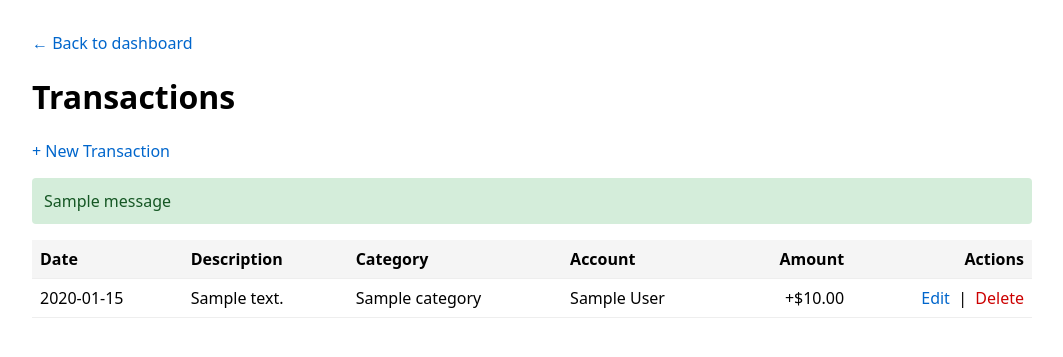
After one commit to Lyquifyy/Python-Revenue-Tracker, a Flask app: page /transactions in a window 1280 px wide. The commit adds this page. Shown: the top 357 px of the page, without its empty margins (108-1171 px from the left). Run offline with Flask 3, Linux system fonts and the light colour scheme; tables that the repository leaves empty hold one stand-in row (values such as "Sample post"); one stand-in notice (Sample message) is shown.

Commit message:
Adding CRUD operations for accounts and transactions.

```diff
--- a/app.py
+++ b/app.py
@@ -161,6 +161,16 @@ class TransactionForm(FlaskForm):
         default=date.today,
     )
 
+def balance_delta(amount, category_type):
+    """Compute how much an account balance should change for a given transaction.
+
+    Income adds; expense subtracts. Amount is always stored as positive;
+    the sign comes from the category type. This function exists so the
+    same calculation isn't duplicated across new/edit/delete routes.
+    """
+    if category_type == 'income':
+        return Decimal(amount)
+    return -Decimal(amount)
 
 @app.route('/')
 def hello():
@@ -323,6 +333,138 @@ def new_transaction():
 
     return render_template('new_transaction.html', form=form)
 
+@app.route('/accounts')
+def list_accounts():
+    accounts = Account.query.order_by(Account.name).all()
+    return render_template('accounts_list.html', accounts=accounts)
+
+@app.route('/accounts/<int:account_id>/edit', methods=['GET', 'POST'])
+def edit_account(account_id):
+    account = Account.query.get_or_404(account_id)
+    form = AccountForm(obj=account)
+
+    if form.validate_on_submit():
+        account.name = form.name.data.strip()
+        account.account_type = form.account_type.data
+        # NOTE: We intentionally do NOT let the user edit `balance` here.
+        # Balance is derived from the transaction history and must only
+        # change through the atomic transaction logic. Letting users
+        # edit it directly would break data integrity.
+        try:
+            db.session.commit()
+            flash(f'Account "{account.name}" updated.', 'success')
+            return redirect(url_for('list_accounts'))
+        except IntegrityError:
+            db.session.rollback()
+            flash('An account with that name already exists.', 'error')
+
+    return render_template('edit_account.html', form=form, account=account)
+
+@app.route('/accounts/<int:account_id>/delete', methods=['POST'])
+def delete_account(account_id):
+    account = Account.query.get_or_404(account_id)
+
+    # Block deletion if the account has transactions.
+    # Deleting cascade-deletes is dangerous and rarely what users want.
+    if account.transactions:
+        flash(
+            f'Cannot delete "{account.name}" - it has {len(account.transactions)} '
+            f'transaction(s). Delete the transactions first.',
+            'error'
+        )
+        return redirect(url_for('list_accounts'))
+
+    db.session.delete(account)
+    db.session.commit()
+    flash(f'Account "{account.name}" deleted.', 'success')
+    return redirect(url_for('list_accounts'))
+
+@app.route('/transactions')
+def list_transactions():
+    transactions = Transaction.query.order_by(
+        Transaction.transaction_date.desc(),
+        Transaction.transaction_id.desc(),
+    ).all()
+    return render_template('transactions_list.html', transactions=transactions)
+
+@app.route('/transactions/<int:transaction_id>/edit', methods=['GET', 'POST'])
+def edit_transaction(transaction_id):
+    txn = Transaction.query.get_or_404(transaction_id)
+    form = TransactionForm(obj=txn)
+
+    # Populate dropdowns
+    form.account_id.choices = [
+        (a.account_id, f'{a.name} ({a.account_type})')
+        for a in Account.query.order_by(Account.name).all()
+    ]
+    form.category_id.choices = [
+        (c.category_id, f'{c.name} ({c.category_type})')
+        for c in Category.query.order_by(Category.category_type, Category.name).all()
+    ]
+
+    if form.validate_on_submit():
+        # ============================================================
+        # SQL TRANSACTION: Edit is a 3-step atomic operation.
+        # 1. Reverse the OLD balance impact on the OLD account
+        # 2. Apply the NEW balance impact to the NEW account
+        # 3. Update the transaction row
+        # All three steps must commit together, or none of them do.
+        # ============================================================
+        try:
+            old_account = txn.account
+            old_category = txn.category
+            old_delta = balance_delta(txn.amount, old_category.category_type)
+
+            # 1. Reverse the old impact
+            old_account.balance = Decimal(old_account.balance) - old_delta
+
+            # 2. Apply the new impact
+            new_account = Account.query.get(form.account_id.data)
+            new_category = Category.query.get(form.category_id.data)
+            new_delta = balance_delta(form.amount.data, new_category.category_type)
+            new_account.balance = Decimal(new_account.balance) + new_delta
+
+            # 3. Update the transaction row itself
+            txn.account_id = new_account.account_id
+            txn.category_id = new_category.category_id
+            txn.amount = form.amount.data
+            txn.description = form.description.data.strip()
+            txn.transaction_date = form.transaction_date.data
+
+            db.session.commit()
+            flash('Transaction updated.', 'success')
+            return redirect(url_for('list_transactions'))
+
+        except Exception as e:
+            db.session.rollback()
+            import traceback
+            traceback.print_exc()   # prints the FULL stack trace to your terminal
+            flash(f'Could not update transaction: {e.__class__.__name__}: {e}. No changes were made.', 'error')
+
+    return render_template('edit_transaction.html', form=form, txn=txn)
+
+@app.route('/transactions/<int:transaction_id>/delete', methods=['POST'])
+def delete_transaction(transaction_id):
+    txn = Transaction.query.get_or_404(transaction_id)
+
+    # ============================================================
+    # SQL TRANSACTION: Deleting must reverse the balance impact atomically.
+    # If the rollback succeeds but the delete fails, we've doubled
+    # the user's money. If the delete succeeds but the rollback fails,
+    # we've lost money. Both must commit together.
+    # ============================================================
+    try:
+        delta = balance_delta(txn.amount, txn.category.category_type)
+        txn.account.balance = Decimal(txn.account.balance) - delta
+        db.session.delete(txn)
+        db.session.commit()
+        flash('Transaction deleted and balance restored.', 'success')
+    except Exception as e:
+        db.session.rollback()
+        flash(f'Could not delete: {e.__class__.__name__}.', 'error')
+
+    return redirect(url_for('list_transactions'))
+
 if __name__ == '__main__':
     with app.app_context():
         db.create_all()
--- a/templates/index.html
+++ b/templates/index.html
@@ -35,6 +35,8 @@
     <h1>Finance Tracker</h1>
 
     <div class="nav">
+        <a href="{{ url_for('list_accounts') }}">Accounts</a>
+        <a href="{{ url_for('list_transactions') }}">Transactions</a>
         <a href="{{ url_for('new_account') }}">+ New Account</a>
         <a href="{{ url_for('new_transaction') }}">+ New Transaction</a>
     </div>
--- /dev/null
+++ b/templates/transactions_list.html
@@ -0,0 +1,74 @@
+<!DOCTYPE html>
+<html lang="en">
+<head>
+    <meta charset="UTF-8">
+    <title>Transactions - Finance Tracker</title>
+    <style>
+        body { font-family: system-ui, sans-serif; max-width: 1000px; margin: 2rem auto; padding: 0 1rem; }
+        table { border-collapse: collapse; width: 100%; margin-top: 1rem; }
+        th, td { text-align: left; padding: 0.5rem; border-bottom: 1px solid #eee; }
+        th { background: #f5f5f5; }
+        .num { text-align: right; }
+        .income { color: #060; }
+        .expense { color: #c00; }
+        .actions form { display: inline; }
+        .actions button { background: none; border: none; color: #c00; cursor: pointer; padding: 0; font: inherit; }
+        .actions button:hover { text-decoration: underline; }
+        a { color: #06c; text-decoration: none; }
+        a:hover { text-decoration: underline; }
+        .flash { padding: 0.75rem; margin: 1rem 0; border-radius: 4px; }
+        .flash-success { background: #d4edda; color: #155724; }
+        .flash-error { background: #f8d7da; color: #721c24; }
+    </style>
+</head>
+<body>
+    <p><a href="{{ url_for('hello') }}">&larr; Back to dashboard</a></p>
+    <h1>Transactions</h1>
+    <p><a href="{{ url_for('new_transaction') }}">+ New Transaction</a></p>
+
+    {% with messages = get_flashed_messages(with_categories=true) %}
+        {% for category, message in messages %}
+            <div class="flash flash-{{ category }}">{{ message }}</div>
+        {% endfor %}
+    {% endwith %}
+
+    {% if transactions %}
+        <table>
+            <thead>
+                <tr>
+                    <th>Date</th>
+                    <th>Description</th>
+                    <th>Category</th>
+                    <th>Account</th>
+                    <th class="num">Amount</th>
+                    <th class="num">Actions</th>
+                </tr>
+            </thead>
+            <tbody>
+                {% for t in transactions %}
+                    <tr>
+                        <td>{{ t.transaction_date }}</td>
+                        <td>{{ t.description }}</td>
+                        <td>{{ t.category.name }}</td>
+                        <td>{{ t.account.name }}</td>
+                        <td class="num {{ t.category.category_type }}">
+                            {% if t.category.category_type == 'expense' %}&minus;{% else %}+{% endif %}${{ "%.2f"|format(t.amount) }}
+                        </td>
+                        <td class="num actions">
+                            <a href="{{ url_for('edit_transaction', transaction_id=t.transaction_id) }}">Edit</a>
+                            &nbsp;|&nbsp;
+                            <form method="POST"
+                                  action="{{ url_for('delete_transaction', transaction_id=t.transaction_id) }}"
+                                  onsubmit="return confirm('Delete this transaction? The account balance will be restored.');">
+                                <button type="submit">Delete</button>
+                            </form>
+                        </td>
+                    </tr>
+                {% endfor %}
+            </tbody>
+        </table>
+    {% else %}
+        <p>No transactions yet.</p>
+    {% endif %}
+</body>
+</html>
```
Also changed, not shown: templates/accounts_list.html (added, +66 -0 lines), templates/edit_account.html (added, +37 -0 lines), templates/edit_transaction.html (added, +45 -0 lines).
